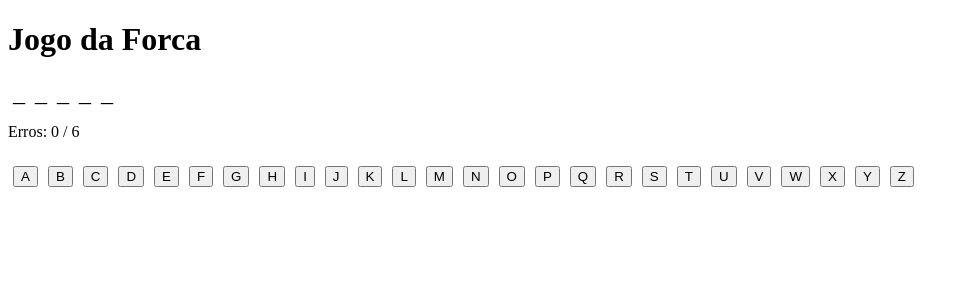
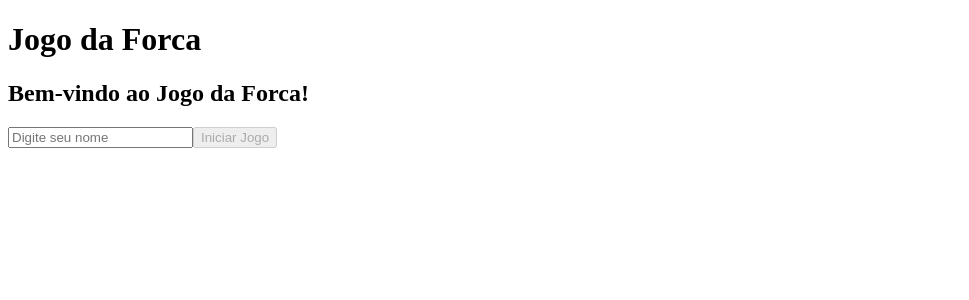
Before and after one commit to v11kt0r/Front-End-ProjetoFinal, a React (Vite) app in the folder forca-frontend/: page /game in a window 1280 px wide. Shown: the top 300 px of the page, without its empty margins (0-969 px from the left). Built offline with nearby package versions, Linux system fonts and the light colour scheme.

Commit message:
Adições no Ranking e Funcionalidades do jogo
Input de Nome do Jogador

Função saveScore() para enviar POST ao backend

Controle de estados: waiting, playing, won, lost

Botão de reset para jogar novamente

```diff
--- a/forca-frontend/db.json
+++ b/forca-frontend/db.json
@@ -1,14 +1,19 @@
 {
   "ranking": [
     {
-      "id": 1,
+      "id": "1",
       "name": "Jogador1",
       "score": 10
     },
     {
-      "id": 2,
+      "id": "2",
       "name": "Jogador2",
       "score": 7
+    },
+    {
+      "id": "0fe1",
+      "name": "Vitor",
+      "score": 6
     }
   ]
 }
--- a/forca-frontend/src/components/Keyboard.jsx
+++ b/forca-frontend/src/components/Keyboard.jsx
@@ -1,4 +1,4 @@
-export default function Keyboard({ onLetterClick, guessedLetters }) {
+export default function Keyboard({ guessedLetters, handleLetterClick }) {
   const letters = 'ABCDEFGHIJKLMNOPQRSTUVWXYZ'.split('');
 
   return (
@@ -6,7 +6,7 @@ export default function Keyboard({ onLetterClick, guessedLetters }) {
       {letters.map((letter) => (
         <button
           key={letter}
-          onClick={() => onLetterClick(letter)}
+         onClick={() => handleLetterClick(letter)}
           disabled={guessedLetters.includes(letter)}
           style={{ margin: '5px' }}
         >
--- a/forca-frontend/src/pages/Game.jsx
+++ b/forca-frontend/src/pages/Game.jsx
@@ -1,90 +1,120 @@
-import { useState } from 'react';
-import Header from '../components/Header';
+import { useEffect, useState } from 'react';
 import WordDisplay from '../components/WordDisplay';
 import Keyboard from '../components/Keyboard';
+import Header from '../components/Header';
 
 export default function Game() {
-  const [word, setWord] = useState('REACT'); // Palavra a ser adivinhada (pode depois ser dinâmica)
+  const [word, setWord] = useState('');
   const [guessedLetters, setGuessedLetters] = useState([]);
+  const [remainingAttempts, setRemainingAttempts] = useState(6);
+  const [gameStatus, setGameStatus] = useState('waiting'); // 'waiting' | 'playing' | 'won' | 'lost'
   const [playerName, setPlayerName] = useState('');
-  const maxErrors = 6;
 
-  const wrongGuesses = guessedLetters.filter(letter => !word.includes(letter));
+  // Função para escolher uma palavra aleatória (pode depois fazer vir do backend se quiser)
+  const words = ['react', 'javascript', 'frontend', 'developer', 'programming'];
 
-  const isWinner = word.split('').every(letter => guessedLetters.includes(letter));
-  const isLoser = wrongGuesses.length >= maxErrors;
+  const startGame = () => {
+    const randomWord = words[Math.floor(Math.random() * words.length)];
+    setWord(randomWord);
+    setGuessedLetters([]);
+    setRemainingAttempts(6);
+    setGameStatus('playing');
+  };
 
   const handleLetterClick = (letter) => {
-    if (!guessedLetters.includes(letter) && !isWinner && !isLoser) {
+    if (gameStatus !== 'playing') return;
+
+    if (!guessedLetters.includes(letter)) {
       setGuessedLetters([...guessedLetters, letter]);
+
+      if (!word.includes(letter)) {
+        setRemainingAttempts((prev) => prev - 1);
+      }
     }
   };
 
-  const restartGame = () => {
-    setGuessedLetters([]);
-    setPlayerName('');
-    // Substitua aqui por uma palavra nova futuramente (ou carregue do backend)
-    setWord('VITE');
+  useEffect(() => {
+    if (gameStatus !== 'playing') return;
+
+    const isWinner = word.split('').every((letter) => guessedLetters.includes(letter));
+    const isLoser = remainingAttempts <= 0;
+
+    if (isWinner) {
+      setGameStatus('won');
+      saveScore(guessedLetters.length);  // Pode ajustar a lógica de score como quiser
+    } else if (isLoser) {
+      setGameStatus('lost');
+      saveScore(guessedLetters.length);
+    }
+  }, [guessedLetters, remainingAttempts, word, gameStatus]);
+
+  const saveScore = (score) => {
+    if (!playerName.trim()) return; // Só salva se o jogador digitou o nome
+
+    fetch('http://localhost:3000/ranking', {
+      method: 'POST',
+      headers: {
+        'Content-Type': 'application/json'
+      },
+      body: JSON.stringify({
+        name: playerName,
+        score: score
+      })
+    })
+      .then(response => {
+        if (!response.ok) {
+          throw new Error('Erro ao salvar o score');
+        }
+        console.log('Score salvo com sucesso!');
+      })
+      .catch(error => console.error('Erro ao salvar no ranking:', error));
   };
 
-  const handleSubmit = (e) => {
-    e.preventDefault();
-
-    const playerScore = maxErrors - wrongGuesses.length;
-
-    const newEntry = {
-      name: playerName,
-      score: playerScore,
-    };
-
-    // Exemplo de POST pro backend (json-server ou outro API)
-    fetch('http://localhost:5173/ranking', {
-      method: 'POST',
-      headers: {
-        'Content-Type': 'application/json',
-      },
-      body: JSON.stringify(newEntry),
-    })
-      .then(response => response.json())
-      .then(data => {
-        console.log('Pontuação salva com sucesso:', data);
-        restartGame();
-      })
-      .catch(error => console.error('Erro ao salvar:', error));
+  const resetGame = () => {
+    setPlayerName('');
+    setGameStatus('waiting');
   };
 
   return (
     <div>
       <Header />
 
-      <WordDisplay word={word} guessedLetters={guessedLetters} />
-      <p>Erros: {wrongGuesses.length} / {maxErrors}</p>
-
-      <Keyboard
-        onLetterClick={handleLetterClick}
-        guessedLetters={guessedLetters}
-      />
-
-      {isWinner && (
+      {gameStatus === 'waiting' && (
         <div>
-          <p>🎉 Parabéns! Você venceu!</p>
-          <form onSubmit={handleSubmit}>
-            <input
-              type="text"
-              value={playerName}
-              onChange={(e) => setPlayerName(e.target.value)}
-              placeholder="Digite seu nome para o ranking"
-              required
-            />
-            <button type="submit">Salvar no Ranking</button>
-          </form>
+          <h2>Bem-vindo ao Jogo da Forca!</h2>
+          <input
+            type="text"
+            placeholder="Digite seu nome"
+            value={playerName}
+            onChange={(e) => setPlayerName(e.target.value)}
+          />
+          <button onClick={startGame} disabled={!playerName.trim()}>
+            Iniciar Jogo
+          </button>
         </div>
       )}
 
-      {isLoser && (
+      {gameStatus === 'playing' && (
         <div>
-          <p>😢 Você perdeu! A palavra era: {word}</p>
-          <button onClick={restartGame}>Jogar Novamente</button>
+          <WordDisplay word={word} guessedLetters={guessedLetters} />
+          <Keyboard guessedLetters={guessedLetters} handleLetterClick={handleLetterClick} />
+          <p>Tentativas restantes: {remainingAttempts}</p>
+        </div>
+      )}
+
+      {gameStatus === 'won' && (
+        <div>
+          <h2>🎉 Parabéns, você venceu!</h2>
+          <p>A palavra era: {word}</p>
+          <button onClick={resetGame}>Jogar novamente</button>
+        </div>
+      )}
+
+      {gameStatus === 'lost' && (
+        <div>
+          <h2>❌ Você perdeu!</h2>
+          <p>A palavra era: {word}</p>
+          <button onClick={resetGame}>Tentar novamente</button>
         </div>
       )}
     </div>
```
